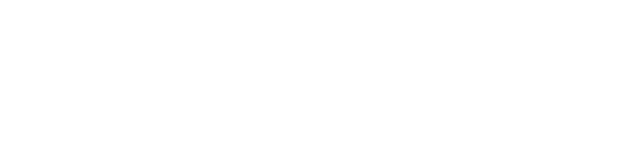
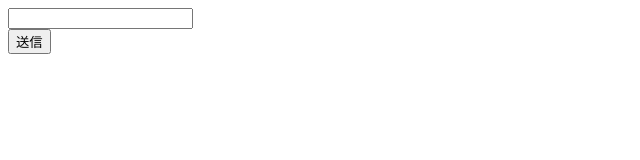
Before and after one commit to syutamorijyobi/confict-test, a plain HTML site: page form.html in a window 1280 px wide. Shown: the whole page, without its empty margins (0-640 px from the left). Drawn offline with Linux system fonts and the light colour scheme.

Commit message:
form.htmlにinputを追記

```diff
--- a/form.html
+++ b/form.html
@@ -4,6 +4,7 @@
 		<title>フォームサンプル</title>
 	</head>
 	<body>
-
+		<input type="text"name="name"><br>
+		<input type="submit"value="送信">
 	</body>
 </html>
```
